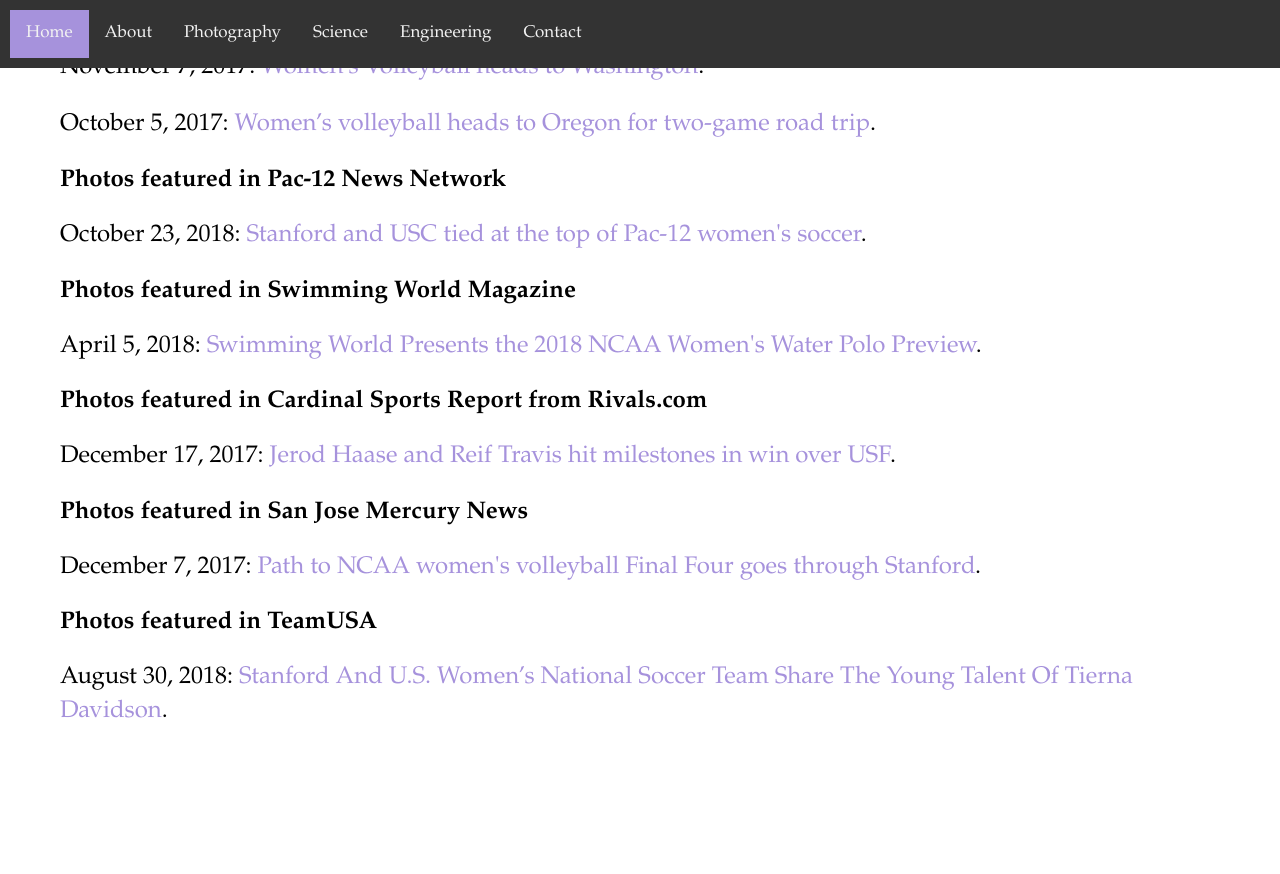
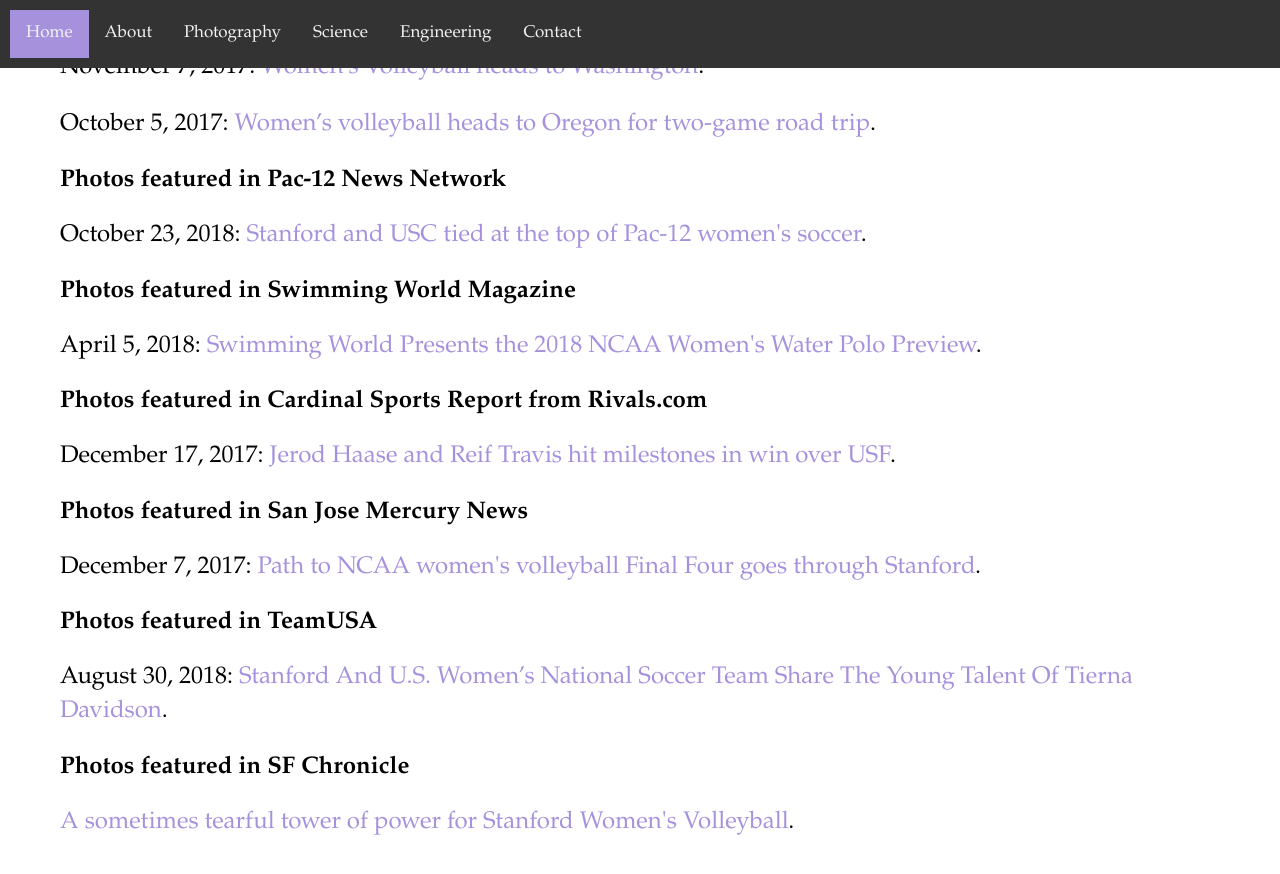
Before and after one commit to echang17/echang17.github.io, a Jekyll site: the page built from links_full/index.html, in a window 1280 px wide and 900 px high, scrolled down 3329 px. Shown: the top 874 px of the window. Built offline with Jekyll 4.4.1, drawn with Linux system fonts in a browser that asks for light colours; before the commit the page ends 4119 px from its top, so only the background shows below that.

Commit message:
Update index.html

```diff
--- a/links_full/index.html
+++ b/links_full/index.html
@@ -75,4 +75,7 @@
   <p></p>
   <h2>Photos featured in TeamUSA</h2>
     <p>August 30, 2018: <a href="https://www.teamusa.org/News/2018/August/30/Stanford-And-US-Womens-National-Soccer-Team-Share-The-Young-Talent-Of-Tierna-Davidson">Stanford And U.S. Women’s National Soccer Team Share The Young Talent Of Tierna Davidson</a>.</p>
-  <p></p>
+<p></p>
+<h2>Photos featured in SF Chronicle</h2>
+    <p><a href="https://www.sfchronicle.com/collegesports/article/A-sometimes-tearful-tower-of-power-for-Stanford-13379467.php#photo-16464649">A sometimes tearful tower of power for Stanford Women's Volleyball</a>.</p>
+<p></p>
```
